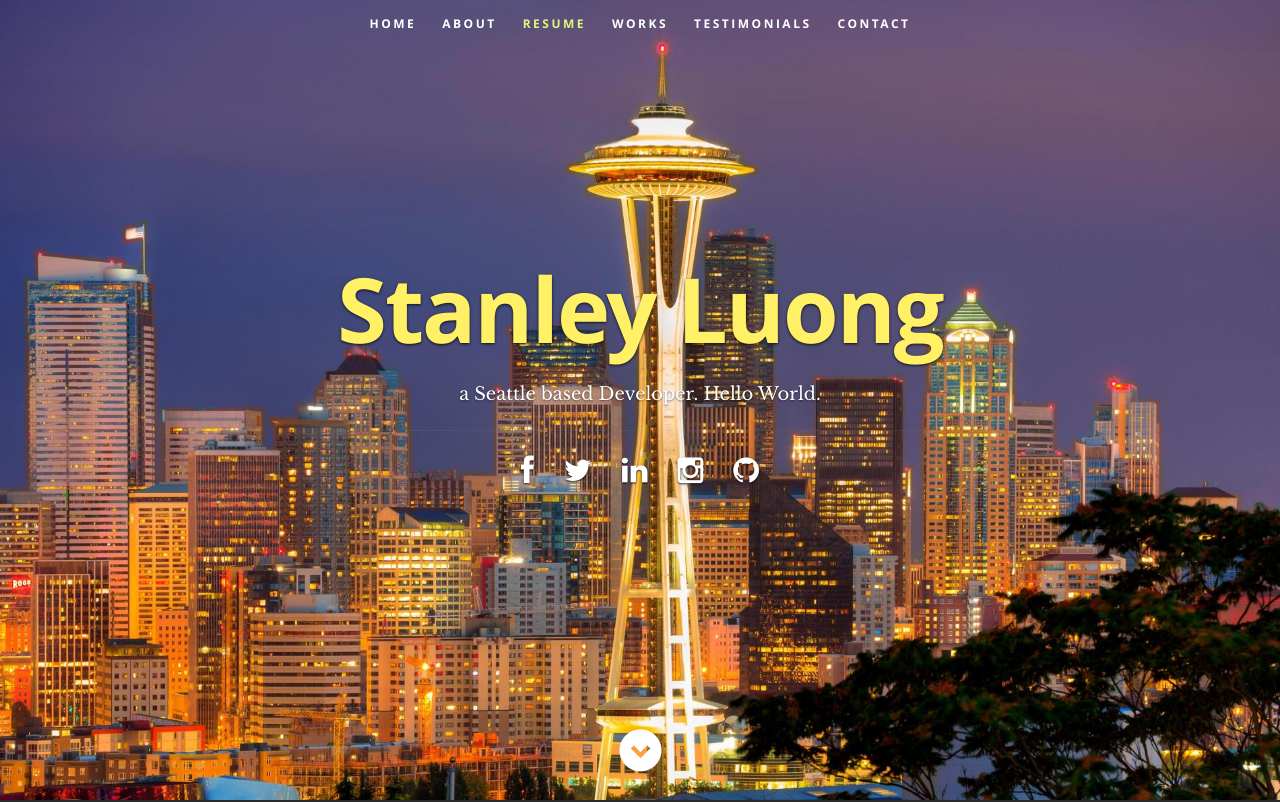
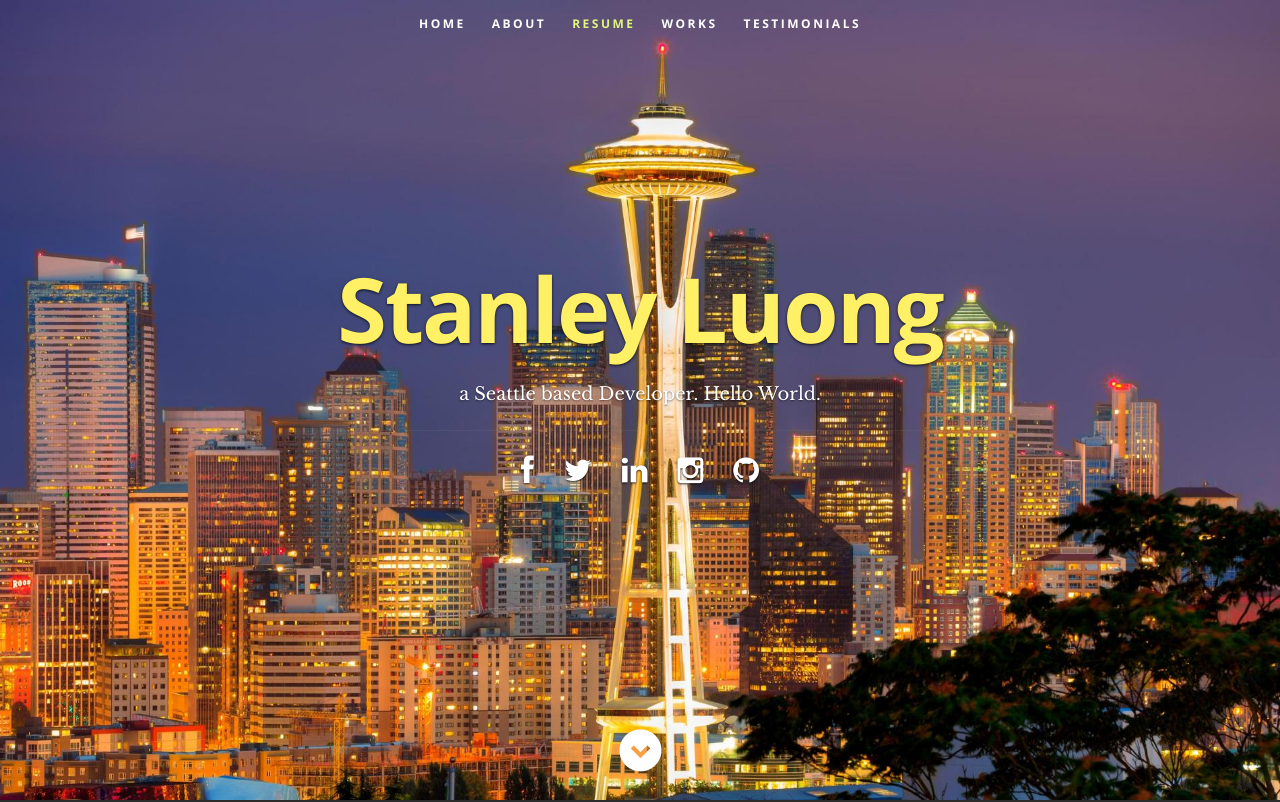
Before and after one commit to stanleyluong/stanleyluong.github.io, a React (Create React App) app: page / in a window 1280 px wide. Shown: the top 802 px of the page. Built offline with nearby package versions, Linux system fonts and the light colour scheme.

Commit message:
changed header

```diff
--- a/src/Components/Header.js
+++ b/src/Components/Header.js
@@ -27,7 +27,7 @@ class Header extends Component {
 	         <li><a className="smoothscroll" href="#resume">Resume</a></li>
             <li><a className="smoothscroll" href="#portfolio">Works</a></li>
             <li><a className="smoothscroll" href="#testimonials">Testimonials</a></li>
-            <li><a className="smoothscroll" href="#contact">Contact</a></li>
+            {/* <li><a className="smoothscroll" href="#contact">Contact</a></li> */}
          </ul>
 
       </nav>
```
Also changed, not shown: 1 other file (tests, documents, lock files or other folders).
